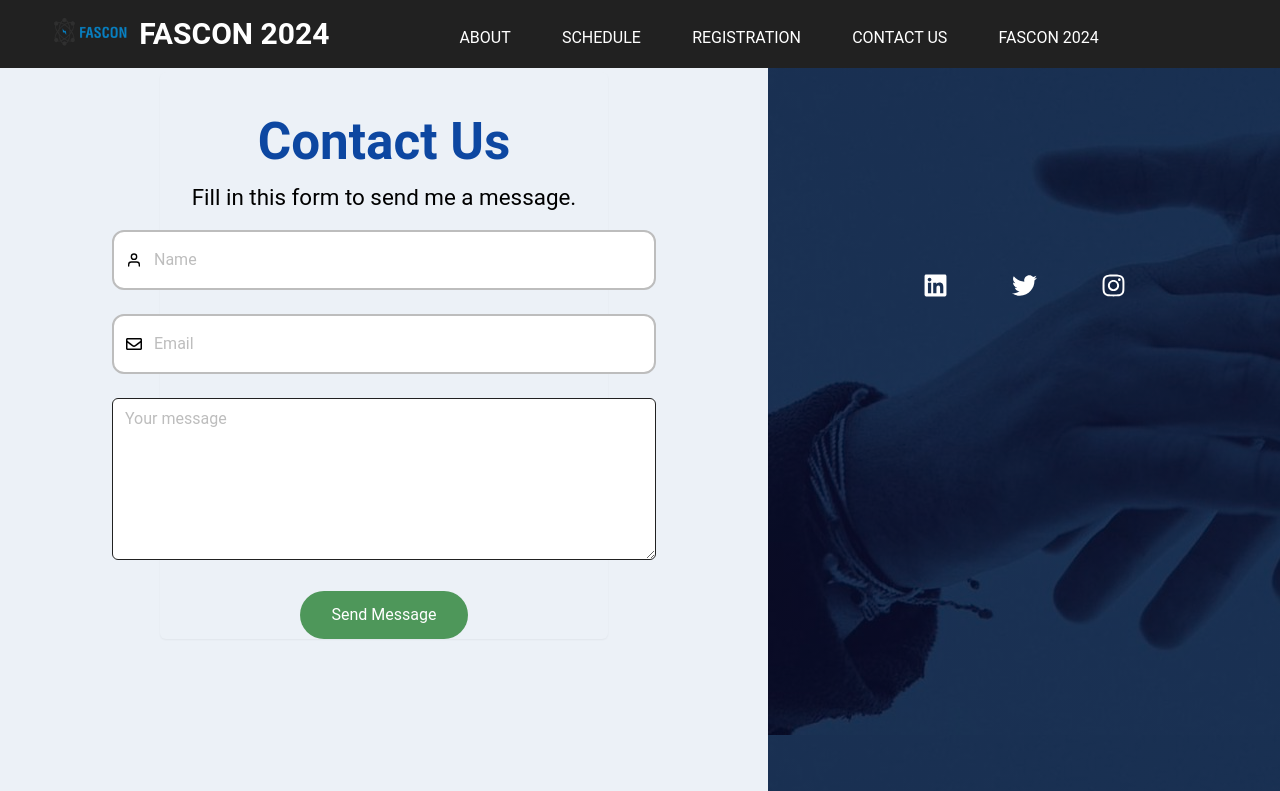
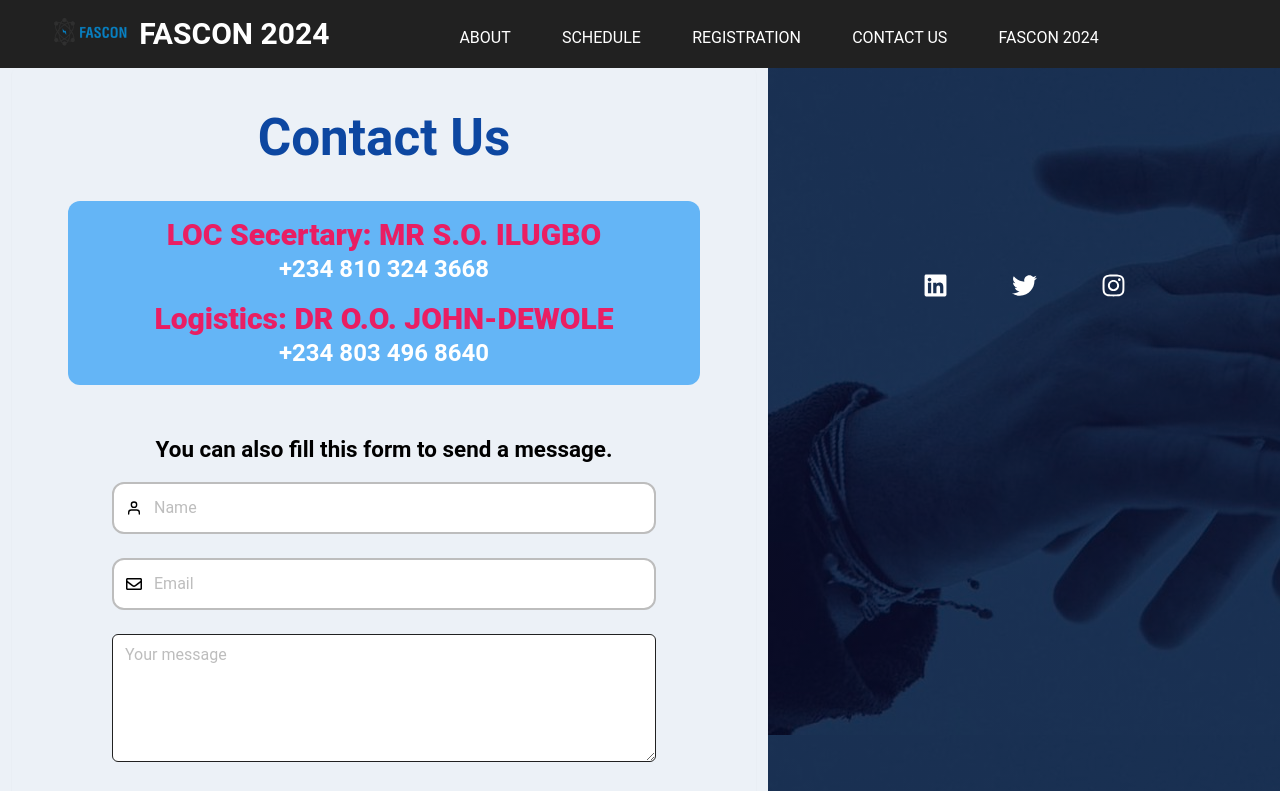
Before and after one commit to michael-ono/landing-page-fascon-2024, a React (Vite) app: page /contact in a window 1280 px wide. Shown: the top 791 px of the page. Built offline with nearby package versions, Linux system fonts and the light colour scheme.

Commit message:
contact  modified

```diff
--- a/src/components/Contact.jsx
+++ b/src/components/Contact.jsx
@@ -13,27 +13,31 @@ const Contact = () => {
       <Toaster />
       <HomepageNavbar />
       <div className="md:flex justify-between bg-[#ecf1f7] overflow-hidden text-black">
+        {/* Left */}
         <div className="md:w-3/5 md:mb-0 px-3">
-          {/* <div className="">
-            <h2 className="text-[2rem] md:text-[2.2rem] lg:text-[2.5rem] text-black font-bold">
-              Help & Support
-            </h2>
-            <p className="mb-5 text-black text-[0.9rem] md:text-[1rem]">
-              Submit your question and our team we will respond to the email
-              provided as soon as possible
-            </p>
-          </div> */}
-          <div className="pt-1 ]">
-            <div className="max-w-md mx-auto bg-[#ecf1f7] text-black rounded-md shadow-sm">
-              <div className="text-center pt-8">
-                <h1 className="text-[3.2rem] text-blue-900 font-semibold">
+            <div className="bg-[#ecf1f7] text-black rounded-md shadow-sm">
+              <div className="text-center mx-auto pt-8 pb-8">
+                <h1 className="text-[3.2rem] pb-6 text-blue-900 font-semibold">
                   Contact Us
                 </h1>
-                <p className="text-[1.4rem]">
-                  Fill in this form to send me a message.
+
+                <div className="w-[85%] mx-auto px-4 py-4 bg-blue-300 rounded-xl text-center text-white space-y-4">
+                  <div className="flex flex-col">
+                    <h1 className="text-3xl font-extrabold text-pink-500">LOC Secertary: MR S.O. ILUGBO</h1>
+                    <p className="text-2xl font-semibold">+234 810 324 3668</p>
+                  </div>
+                  <div className="flex flex-col">
+                    <h1 className="text-3xl font-extrabold text-pink-500">Logistics: DR O.O. JOHN-DEWOLE</h1>
+                    <p className="text-2xl font-semibold">+234 803 496 8640</p>
+                  </div>
+                </div>
+              </div>
+
+              {/* FORM */}
+              <div className="m-4">
+                <p className="text-[1.4rem] pb-4 font-semibold text-center">
+                  You can also fill this form to send a message.
                 </p>
-              </div>
-              <div className="m-4">
                 <form name="contact" className="flex flex-col items-center" onSubmit={(e) => e.preventDefault}>
 
                   {/* name */}
@@ -43,7 +47,7 @@ const Contact = () => {
                     </div>
                     <input
                       type="text"
-                      className="min-w-[34rem] -ml-10 pl-10 pr-3 py-4 rounded-xl border-2 border-gray-400 outline-none focus:border-indigo-500"
+                      className="min-w-[34rem] -ml-10 pl-10 pr-3 py-3 rounded-xl border-2 border-gray-400 outline-none focus:border-indigo-500"
                       placeholder="Name"
                     />
                   </div>
@@ -55,7 +59,7 @@ const Contact = () => {
                     </div>
                     <input
                       type="email"
-                      className="min-w-[34rem] -ml-10 pl-10 pr-3 py-4 rounded-xl border-2 border-gray-400 outline-none focus:border-indigo-500"
+                      className="min-w-[34rem] -ml-10 pl-10 pr-3 py-3 rounded-xl border-2 border-gray-400 outline-none focus:border-indigo-500"
                       placeholder="Email"
                     />
                   </div>
@@ -68,7 +72,7 @@ const Contact = () => {
                       name="message"
                       id="message"
                       placeholder="Your message"
-                      className="min-w-[34rem] px-3 py-2 text-black placeholder-gray-400 border border-gray-900 rounded-md focus:outline-none focus:ring focus:ring-indigo-100 focus:border-indigo-300"
+                      className="min-w-[34rem] h-32 px-3 py-2 text-black placeholder-gray-400 border border-gray-900 rounded-md focus:outline-none focus:ring focus:ring-indigo-100 focus:border-indigo-300"
                     >
                     </textarea>
                   </div>
@@ -85,7 +89,7 @@ const Contact = () => {
                 </form>
               </div>
             </div>
-          </div>
+
         </div>
         {/* Right */}
         <div className="md:w-2/5  gradient-image bg-600 h-[100vh]">
```
